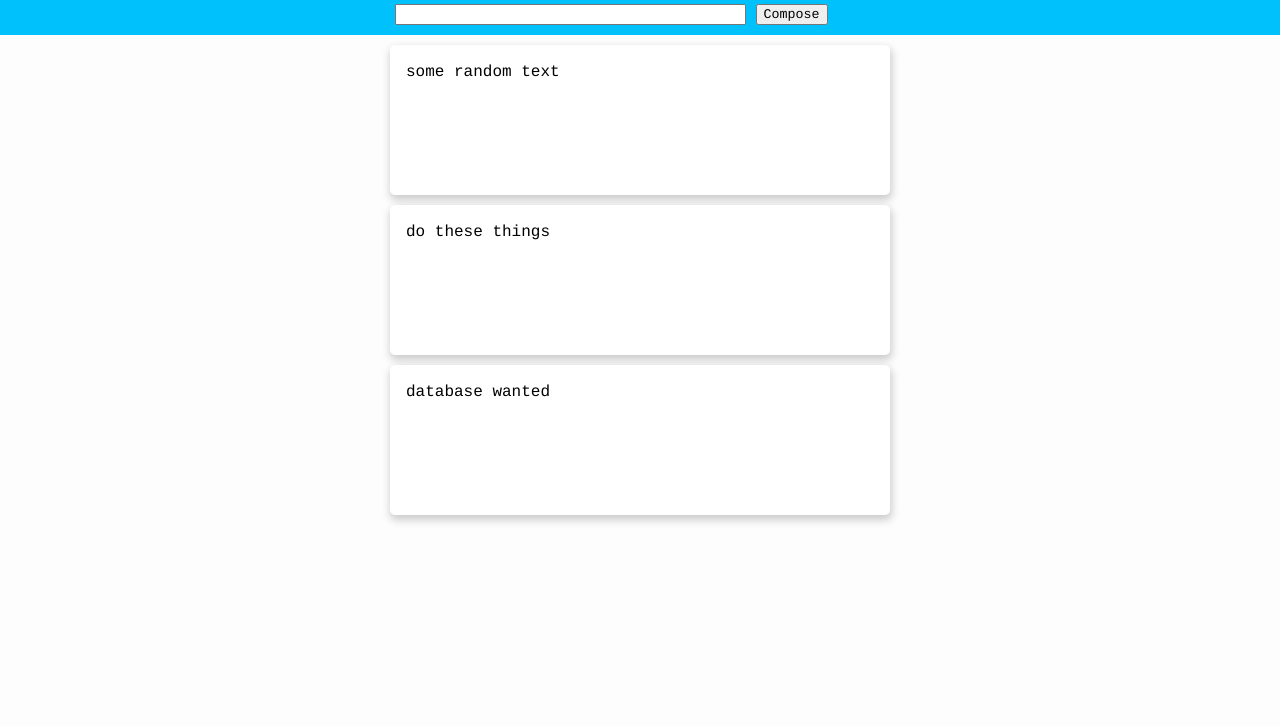
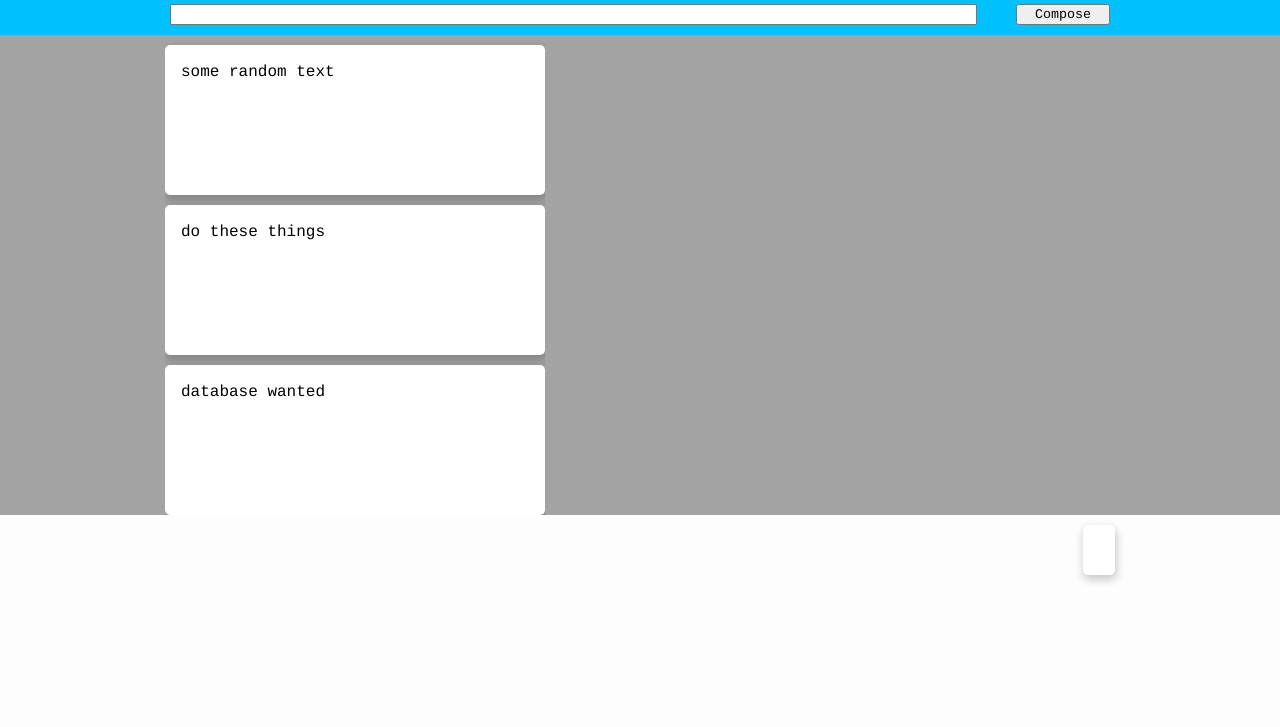
Before and after one commit to NealTheSeal/Sunshine, an Electron app: page app/index.html in a window 1280 px wide. Shown: the part 73-800 px from the top of the page. Drawn offline with Linux system fonts and the light colour scheme.

Commit message:
pitstop: display view added. working on setting size limits and scroll bar setup

```diff
--- a/app/css/design.css
+++ b/app/css/design.css
@@ -18,14 +18,17 @@ body {
    margin: 0px 0px 0px 0px;
 }
 
+.site-container {
+    max-width: 950px;
+    margin: auto;
+ }
+
+
+/* heading styles */
+
 .title {
    width: 100%;
    background: #00c1fc;
-}
-
-.header {
-   max-width: 500px;
-   margin: auto;
 }
 
 .task-input {
@@ -33,12 +36,56 @@ body {
 }
 
 .text-box {
-   width: 70%;
+   width: 85%;
 }
 
-.content {
-   max-width: 500px;
-   margin: auto;
+.beget {
+    width: 10%;
+    float: right;
+}
+
+/* Task styles */
+
+.middle {
+    width: 100%;
+    background: #a3a3a3;
+ }
+
+.task-content {
+    max-height: 532px;
+    padding: 10px 5px 10px 5px;
+}
+
+.card-list {
+   width: 40%;
+   height: 100%;
+   margin: 0px;
+   overflow-y: auto;
+}
+
+.notes {
+    max-height: 500px;
+    max-width: 500px;
+    float: right;
+    padding: 16px;
+    box-shadow: 1px 4px 8px 1px rgba(0,0,0,0.2);
+    transition: 0.3s;
+    border-radius: 5px;
+    border-radius: 5px;
+    margin: 10px 0px 0px 0px;
+    overflow-y: auto;
+    background: white;
+}
+
+.notes:hover {
+    box-shadow: 2px 8px 16px 2px rgba(0,0,0,0.2);
+}
+
+/* card styles */
+
+.container {
+    padding: 2px 16px;
+    overflow: hidden;
 }
 
 .card {
@@ -55,8 +102,3 @@ body {
 .card:hover {
     box-shadow: 2px 8px 16px 2px rgba(0,0,0,0.2);
 }
-
-.container {
-    padding: 2px 16px;
-    overflow: hidden;
-}
--- a/app/index.html
+++ b/app/index.html
@@ -6,18 +6,30 @@
    <link rel="stylesheet" href="css/design.css">
 </head>
 
-<body>
+<body> <!-- main content -->
+
 <div class="title">
-   <div class="header">
+   <div class="site-container">
       <div class="task-input">
          <h2>add a topic</h2>
          <input class="text-box" id="taskInput" type="text">
-         <button onclick="addTask()">Compose</button>
+         <button class="beget" onclick="addTask()">Compose</button>
       </div>
    </div>
 </div>
-<div class="content">
+
+<div class="middle">
+    <div class="site-container">
+        <div class="task-contet">
+            <div class="card-list">
+            </div>
+            <div class="notes" contenteditable="true">
+            </div>
+        </div>
+    </div>
 </div>
-</body>
+
+</body> <!-- end main content -->
+
 <script src="js/index.js"></script>
 </html>
--- a/app/js/index.js
+++ b/app/js/index.js
@@ -6,6 +6,8 @@ for(var x=0; x < tempdata.length; x++)
 {
    generateTaskCards(tempdata[x]);
 }
+
+// todo: dynamically set the notes size based on screen size
 
 function generateTaskCards(data) {
    var text = document.createTextNode(data);
@@ -18,7 +20,7 @@ function generateTaskCards(data) {
    div.setAttribute("class", "card");
    div.appendChild(p);
 
-   var temp = document.getElementsByClassName("content")[0].appendChild(div);
+   var temp = document.getElementsByClassName("card-list")[0].appendChild(div);
    console.log(temp)
 }
 
```
Also changed, not shown: README.md.
